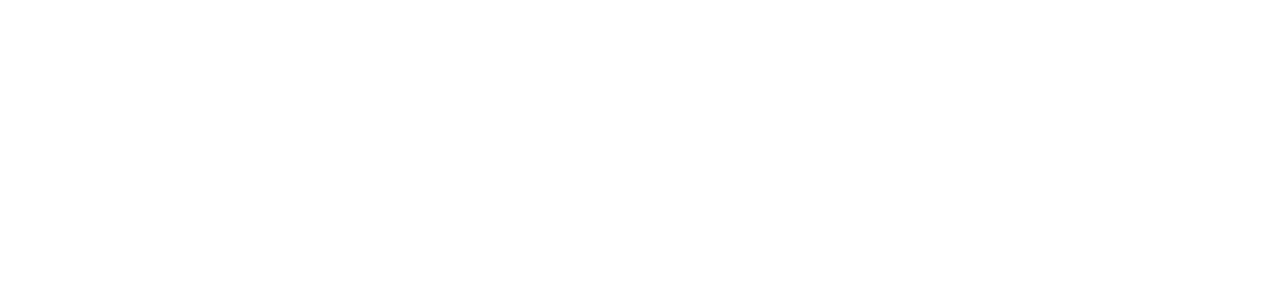
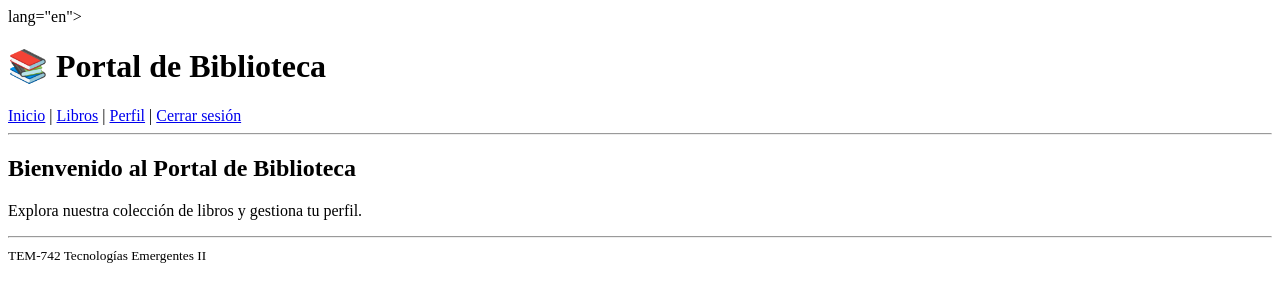
Before and after one commit to Marvin-poma/examen_parcial_1, a Flask app: page / in a window 1280 px wide. Before the commit the part shown is empty. Shown: the top 302 px of the page. Run offline with Flask 3, Linux system fonts and the light colour scheme; the visitor is signed in with stand-in values (Sample User, id 1).

Commit message:
codigo 2

```diff
--- a/templates/base.html
+++ b/templates/base.html
@@ -5,3 +5,29 @@
     <title>{% block titulo %}Portal de Biblioteca{% endblock %}</title>
     <link rel="stylesheet" href="{{ url_for('static', filename='style.css') }}">
 </head>
+<body>
+    <header>
+        <h1>📚 Portal de Biblioteca</h1>
+        <nav>
+            <a href="/">Inicio</a> |
+            <a href="/libros">Libros</a> |
+            <a href="/perfil">Perfil</a> |
+            {% if session.usuario %}
+                <a href="/logout">Cerrar sesión</a>
+            {% else %}
+                <a href="/login">Login</a>
+            {% endif %}
+        </nav>
+        <hr>
+    </header>
+
+    <main>
+        {% block contenido %}{% endblock %}
+    </main>
+
+    <hr>
+    <footer>
+        <small>TEM-742 Tecnologías Emergentes II</small>
+    </footer>
+</body>
+</html>
--- a/templates/index.html
+++ b/templates/index.html
@@ -0,0 +1,10 @@
+{% extends "base.html" %}
+
+{% block titulo %}Inicio{% endblock %}
+
+{% block contenido %}
+    <h2>Bienvenido al Portal de Biblioteca</h2>
+
+    <p>Explora nuestra colección de libros y gestiona tu perfil.</p>
+
+ {% endblock %}
```
